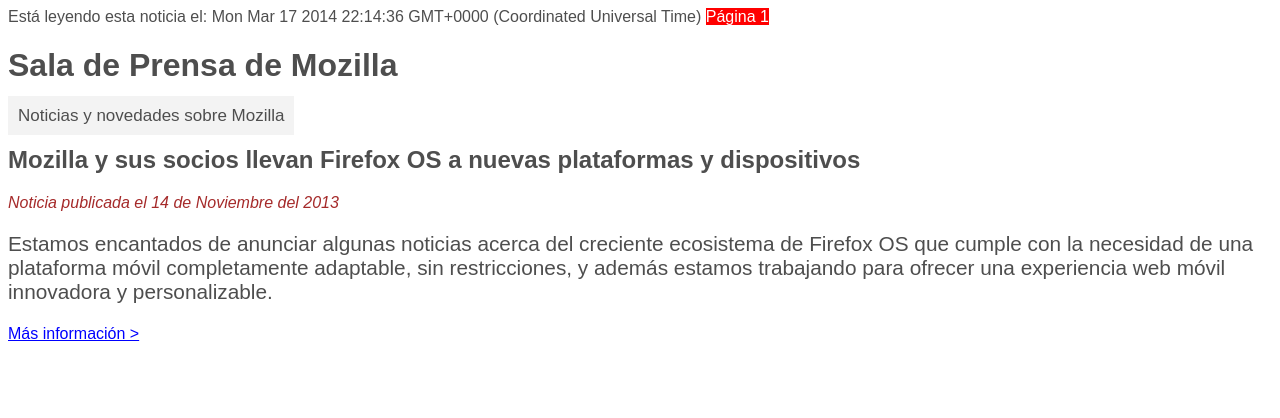
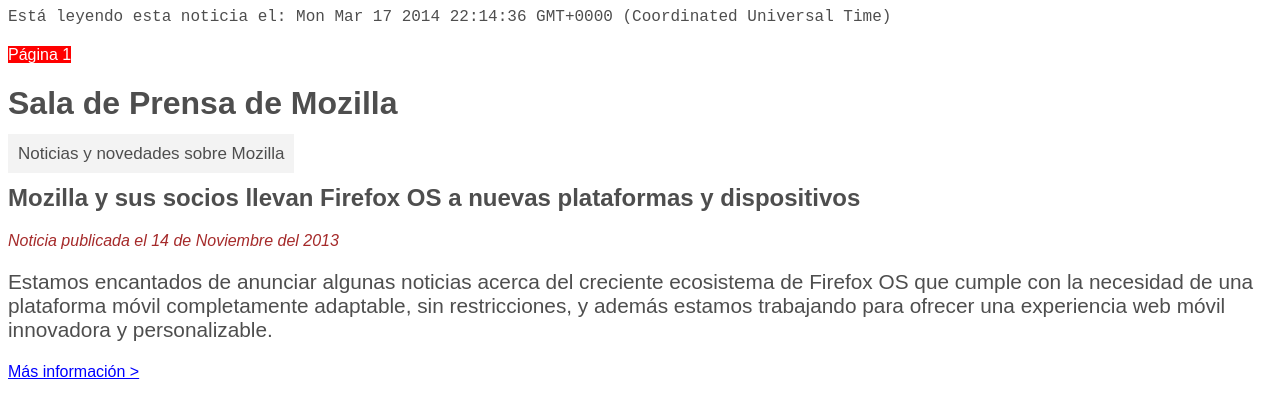
Before and after one commit to mdelapenya/miriada-x-firefox-os, a plain HTML site: page practica2-01.html in a window 1280 px wide. Drawn offline with Linux system fonts and the light colour scheme.

Commit message:
[practica 2] CSS style for current datetime

```diff
--- a/css/practica2.css
+++ b/css/practica2.css
@@ -15,6 +15,13 @@ body {
 }
 
 .wrapper-new h2 {
+}
+
+.wrapper-new .datetime {
+	font-family: "Courier New", "Times New Roman";
+	left: 0;
+	margin-bottom: 20px;
+	top: 0;
 }
 
 .wrapper-new .cuerpo {
--- a/practica2-01.html
+++ b/practica2-01.html
@@ -10,9 +10,9 @@
 	</head>
 	<body>
 		<div class="wrapper-new">
-			<span>
+			<div class="datetime">
 				Está leyendo esta noticia el: <script>printCurrentDate();</script>
-			</span>
+			</div>
 
 			<span class="page">Página 1</span>
 
```
Also changed, not shown: practica2-02.html (+2 -2 lines).
